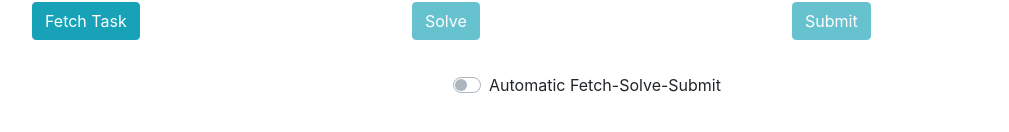
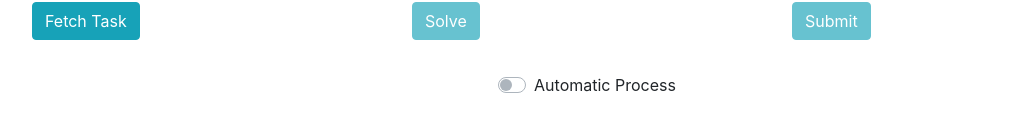
Before and after one commit to danielwerner-dev/adp-test-danielwerner, a website: page static/index.html in a window 1280 px wide. Shown: the part 274-406 px from the top of the page, without its empty margins (53-1062 px from the left). Drawn offline with nearby package versions, Linux system fonts and the light colour scheme; no server answers.

Commit message:
feat: Tech Challange completed

```diff
--- a/static/index.html
+++ b/static/index.html
@@ -46,7 +46,7 @@
       <div class="row justify-content-md-center">
         <div class="custom-control custom-switch">
           <input type="checkbox" class="custom-control-input" id="automatic">
-          <label class="custom-control-label" for="automatic">Automatic Fetch-Solve-Submit</label>
+          <label class="custom-control-label" for="automatic">Automatic Process</label>
         </div>
       </div>
     </div>
```
